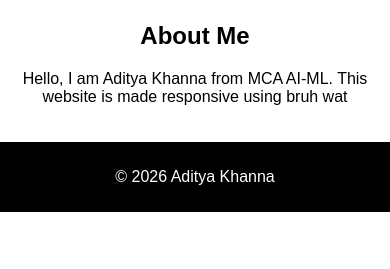
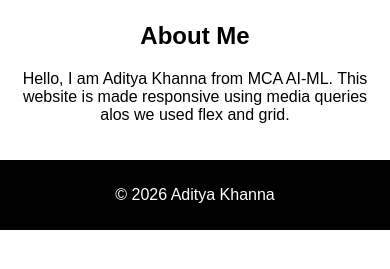
Before and after one commit to Adityakhanna12/Website, a plain HTML site: page index.html in a window 390 px wide. Shown: the part 329-598 px from the top of the page. Drawn offline with Linux system fonts and the light colour scheme.

Commit message:
Enhance About Me section with responsive design info
Updated the 'About Me' section to include details about responsive design techniques used.

```diff
--- a/index.html
+++ b/index.html
@@ -25,7 +25,7 @@
         <h2>About Me</h2>
         <p>
             Hello, I am Aditya Khanna from MCA AI-ML.
-            This website is made responsive using bruh wat
+            This website is made responsive using media queries alos we used flex and grid.
         </p>
     </div>
 </section>
```
